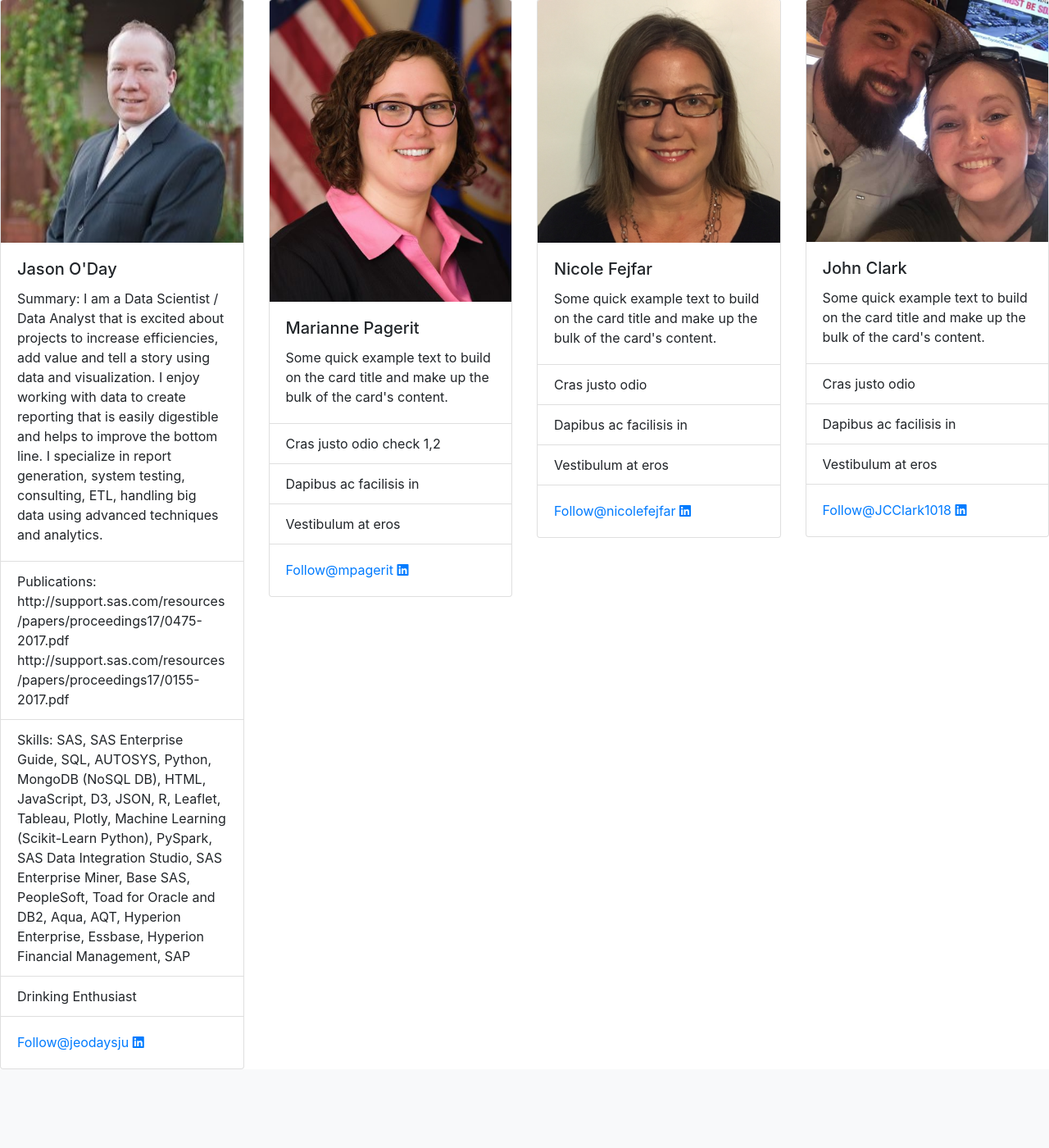
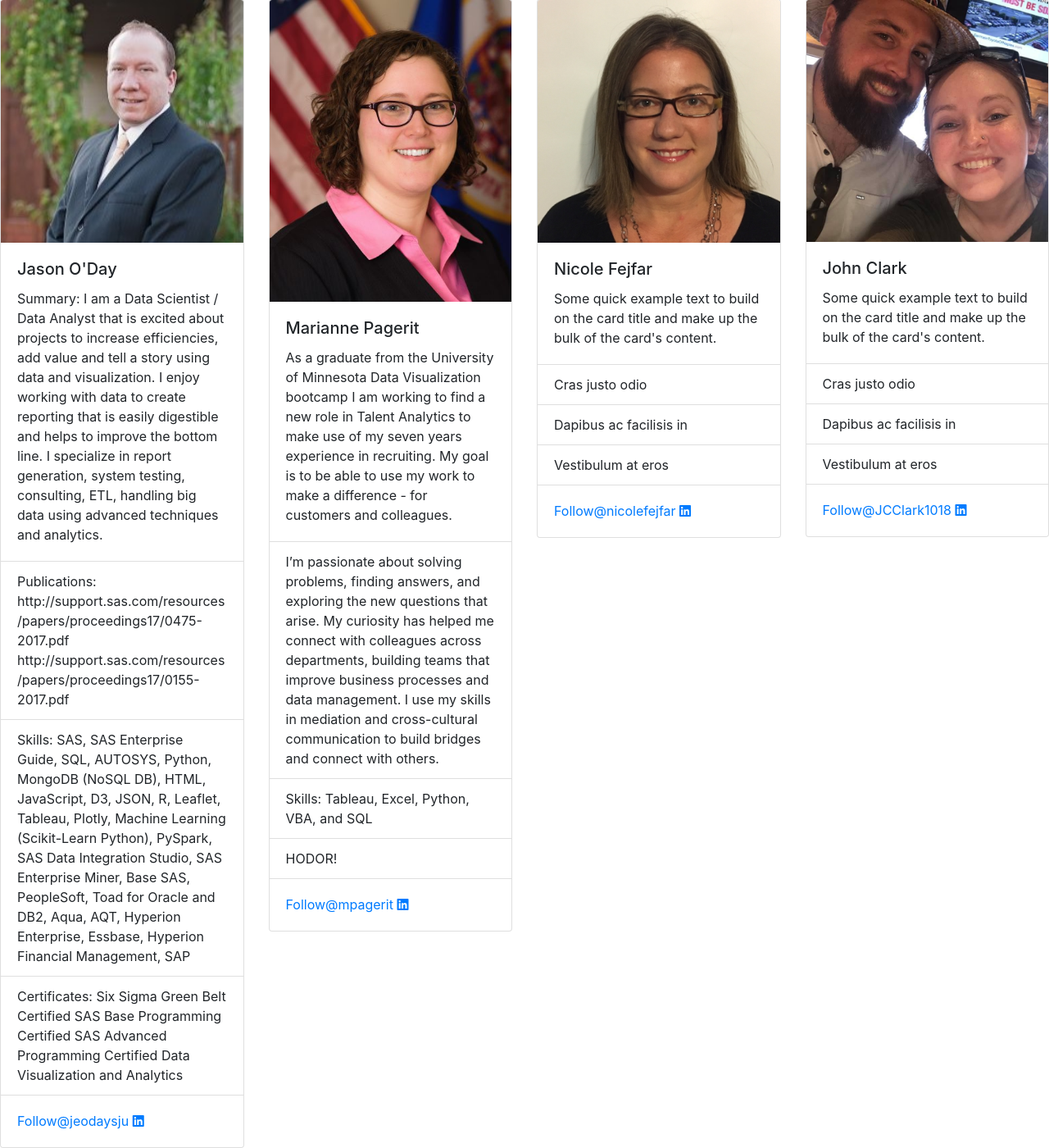
Before and after one commit to nicolefejfar/Team-Awesome-Final-Project, a Flask app: page /about in a window 1280 px wide. Shown: the part 457-1857 px from the top of the page at 82% size. Before the commit the page ends 1761 px from the top, so only its background shows below. Run offline with Flask 2, Linux system fonts and the light colour scheme; some libraries are stand-ins or nearby versions.

Commit message:
Adding More Bio's

```diff
--- a/templates/about.html
+++ b/templates/about.html
@@ -76,7 +76,11 @@
                     http://support.sas.com/resources/papers/proceedings17/0155-2017.pdf</li>
                   <li class="list-group-item">Skills: SAS, SAS Enterprise Guide, SQL, AUTOSYS, Python, MongoDB (NoSQL DB), HTML, JavaScript, D3,
                     JSON, R, Leaflet, Tableau, Plotly, Machine Learning (Scikit-Learn Python), PySpark, SAS Data Integration Studio, SAS Enterprise Miner, Base SAS, PeopleSoft, Toad for Oracle and DB2, Aqua, AQT, Hyperion Enterprise, Essbase, Hyperion Financial Management, SAP</li>
-                  <li class="list-group-item">Drinking Enthusiast</li>
+                  <li class="list-group-item">Certificates:
+                    Six Sigma Green Belt Certified
+                    SAS Base Programming Certified
+                    SAS Advanced Programming Certified
+                    Data Visualization and Analytics</li>
                 </ul>
                 <div class="card-body">
                    <!-- Place this tag where you want the button to render. -->
@@ -90,12 +94,12 @@
                 <img class="card-img-top" src="{{url_for('static',filename='theme_pics/PageritHeadshot.jpg')}}" alt="Card image cap">
                 <div class="card-body">
                   <h5 class="card-title">Marianne Pagerit</h5>
-                  <p class="card-text">Some quick example text to build on the card title and make up the bulk of the card's content.</p>
+                  <p class="card-text">As a graduate from the University of Minnesota Data Visualization bootcamp I am working to find a new role in Talent Analytics to make use of my seven years experience in recruiting. My goal is to be able to use my work to make a difference - for customers and colleagues.</p>
                 </div>
                 <ul class="list-group list-group-flush">
-                  <li class="list-group-item">Cras justo odio check 1,2</li>
-                  <li class="list-group-item">Dapibus ac facilisis in</li>
-                  <li class="list-group-item">Vestibulum at eros</li>
+                  <li class="list-group-item">I’m passionate about solving problems, finding answers, and exploring the new questions that arise. My curiosity has helped me connect with colleagues across departments, building teams that improve business processes and data management. I use my skills in mediation and cross-cultural communication to build bridges and connect with others.</li>
+                  <li class="list-group-item">Skills: Tableau, Excel, Python, VBA, and SQL</li>
+                  <li class="list-group-item">HODOR!</li>
                 </ul>
                 <div class="card-body">
                     <a class="github-button" href="https://github.com/mpagerit" data-size="large" aria-label="Follow @mpagerit on GitHub">Follow@mpagerit</a>
```
